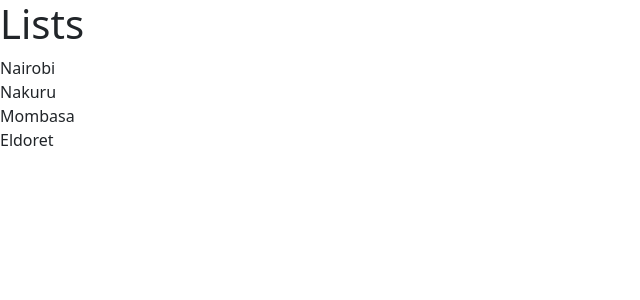
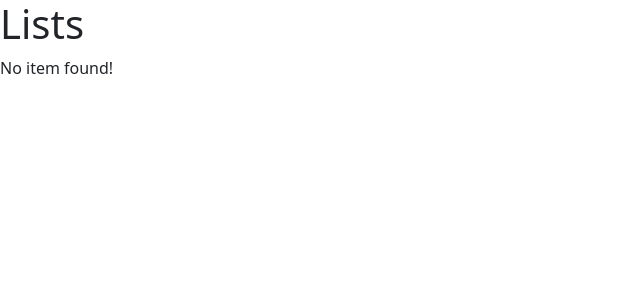
Before and after one commit to SaretoTracy/Game-Board, a React (Vite) app: page / in a window 1280 px wide. Shown: the top 300 px of the page, without its empty margins (0-640 px from the left). Built offline with nearby package versions, Linux system fonts and the light colour scheme.

Commit message:
practice conditional rendering

```diff
--- a/src/components/ListGroup.tsx
+++ b/src/components/ListGroup.tsx
@@ -1,17 +1,20 @@
 
 function ListGroup() {
-    const items =[
+    let items =[
         'Nairobi',
         'Nakuru',
         'Mombasa',
         'Eldoret'
     ];
+items =[];
+
   return (
     <>
         <h1>Lists</h1>
+        {items.length === 0 && <p>No item found!</p>}
     <ul className="list-group">
       {items.map((item)=>(
-    <li key={item }>{item}</li>
+    <li key={item  }>{item}</li>
       ))}
     </ul>
     </>
```
